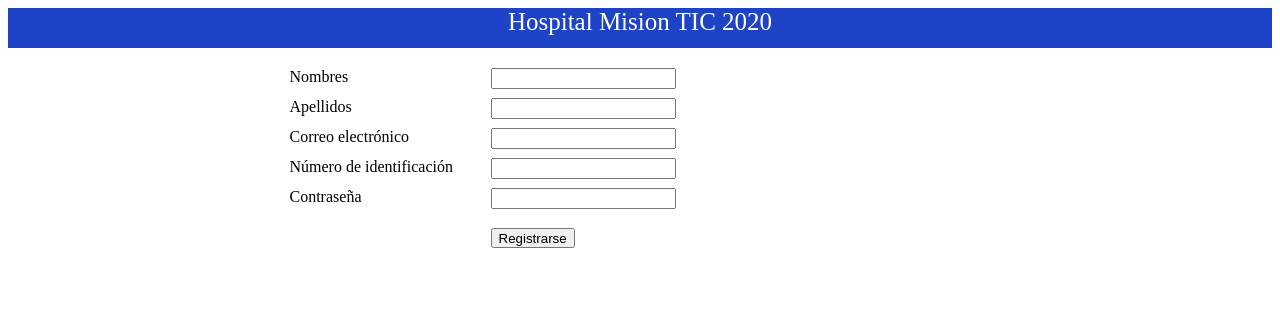
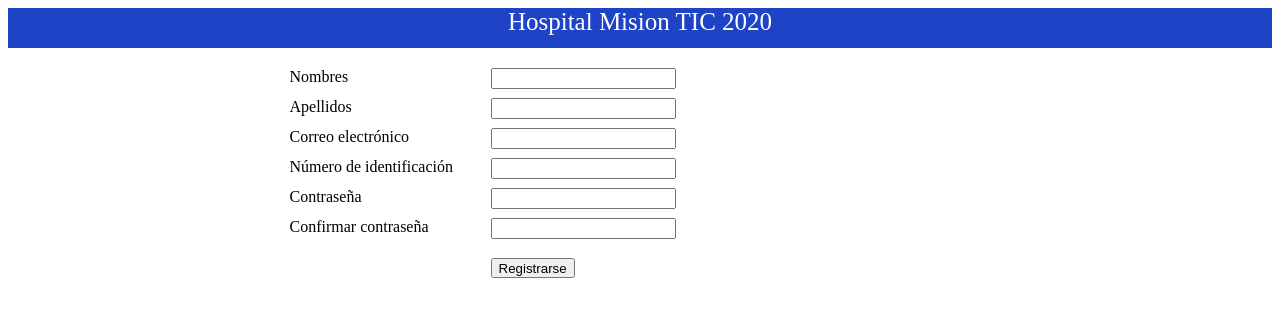
Before and after one commit to MSRestreLeon/Grupo-5-, a Flask app: page /registrarse in a window 1280 px wide. Shown: the top 317 px of the page. Run offline with Flask 2, Linux system fonts and the light colour scheme.

Commit message:
Conectar login y registro, agregar confirmación de contraseñas en registro y agregar métodos para que no se muestren datos sensibles en registro a través de url

```diff
--- a/003_proyecto/main.py
+++ b/003_proyecto/main.py
@@ -10,7 +10,7 @@ def login():
     return render_template("login.html")
 
 
-@app.route("/registrarse")
+@app.route("/registrarse", methods=["GET", "POST"])
 def registrarse():
     return render_template("registrarse.html")
 
--- a/003_proyecto/static/css/registrarse.css
+++ b/003_proyecto/static/css/registrarse.css
@@ -9,7 +9,7 @@
 .container {
     display: grid;
     grid-template-columns: 200px 500px;
-    grid-template-rows: repeat(6, 20px);
+    grid-template-rows: repeat(8, 20px);
     justify-content: center;
     margin-top: 20px;
     margin-bottom: 20px;
--- a/003_proyecto/templates/registrarse.html
+++ b/003_proyecto/templates/registrarse.html
@@ -10,7 +10,7 @@
 
 <body>
     <div class="franja">Hospital Mision TIC 2020</div>
-    <form>
+    <form method="POST">
         <div class="container">
             <div class="box">Nombres</div>
             <div class="box"><input type="text"></div>
@@ -21,11 +21,25 @@
             <div class="box">Número de identificación</div>
             <div class="box"><input type="number"></div>
             <div class="box">Contraseña</div>
-            <div class="box"><input type="password"></div>
+            <div class="box"><input type="password" id="contrasena1" name="contrasena1"></div>
+            <div class="box">Confirmar contraseña</div>
+            <div class="box"><input type="password" id="contrasena2" name="contrasena2"></div>
             <div class="box"></div>
-            <div class="box"><button type="submit">Registrarse</button></div>
+            <div class="box"><button type="submit" onclick="validarContrasenas()">Registrarse</button></div>
         </div>
 </body>
 
 </html>
+<script>
+    function validarContrasenas() {
+        var contrasena1 = document.getElementById("contrasena1").value;
+        var contrasena2 = document.getElementById("contrasena2").value;
+        if (contrasena1 == contrasena2) {
+            alert('Cambio exitoso');
+        } else {
+            alert('[ERROR] Las contraseñas ingresadas no coinciden ');
+            return false;
+        }
+    }
+</script>
 <link rel="stylesheet" href="/static/css/registrarse.css">
```
Also changed, not shown: 003_proyecto/templates/login.html (+12 -9 lines).
